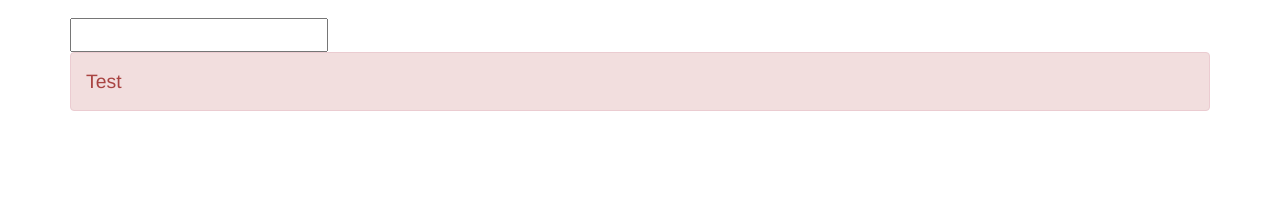
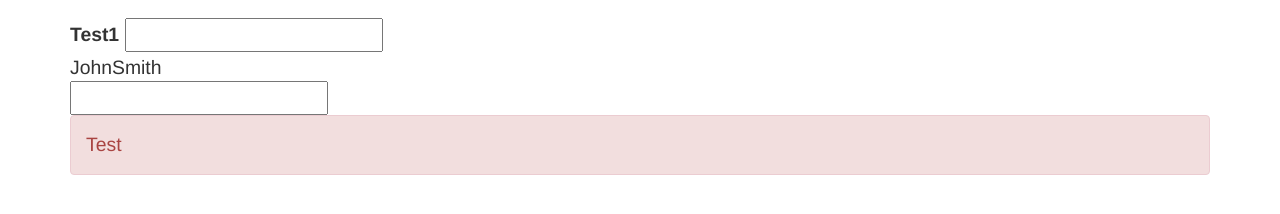
Before and after one commit to dpsus4/Learn-and-Understand-AngularJS, a plain HTML site: page index.htm in a window 1280 px wide. Shown: the part 54-268 px from the top of the page. Drawn offline with nearby package versions, Linux system fonts and the light colour scheme; some packages are replaced by stand-ins of ours.

Commit message:
Additional changes

```diff
--- a/app.js
+++ b/app.js
@@ -2,8 +2,9 @@
 var myApp = angular.module('myApp', ["ngMessages", "ngResource"]);
 
 // CONTROLLERS
-myApp.controller('mainController', ['$scope', '$log', '$filter', function ($scope, $log, $filter, $resource) {
+myApp.controller('mainController', ['$scope', '$log', '$filter', "$timeout", function ($scope, $log, $filter, $resource, $timeout) {
     $scope.name = "John";
+    $scope.surname = "Smith";
     $scope.formattedname = $filter("uppercase")($scope.name);
 
     $log.info($scope.name);
--- a/index.htm
+++ b/index.htm
@@ -40,7 +40,12 @@
       </nav>
     </header>
     <div class="container">
+        <div>
+            <label>Test1 {{handle}}</label>
+            <input type="text" ng-model="handle"/>
+        </div>
       <div ng-controller="mainController">
+          {{name + surname}}
         <form name="myForm">
           <input
             type="text"
```
